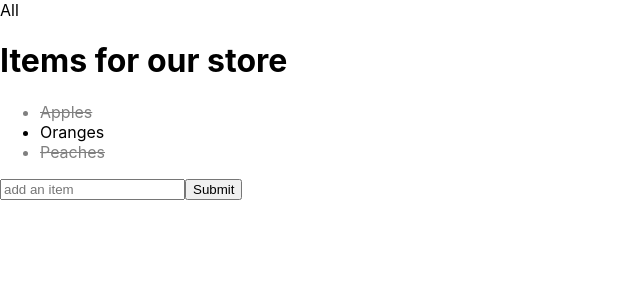
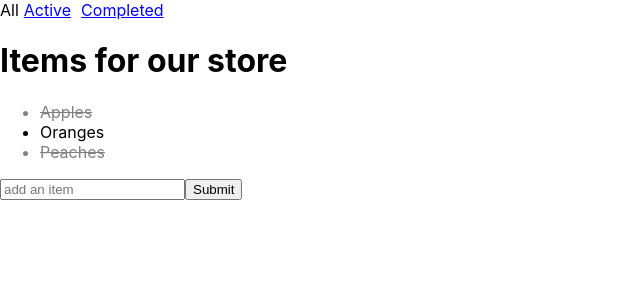
Before and after one commit to bargyle/grocery-list, a React (Create React App) app: page / in a window 1280 px wide. Shown: the top 300 px of the page, without its empty margins (0-640 px from the left). Built offline with nearby package versions, Linux system fonts and the light colour scheme.

Commit message:
fix filter (name)

```diff
--- a/src/App.js
+++ b/src/App.js
@@ -1,4 +1,4 @@
-import { Component }  from 'react';
+import { Component } from 'react';
 import ItemList from './components/Items/ItemList';
 import ItemForm from './components/Items/ItemForm';
 import Footer from './components/Items/Footer';
--- a/src/components/Items/Footer.js
+++ b/src/components/Items/Footer.js
@@ -12,7 +12,7 @@ const filterLink = (current, name, setFilter) => {
   if (current === name) {
     return <span>{name}</span>
   } else {
-    return <span style={styles.link} onClick={() => setFilter(name)}></span>
+    return <span style={styles.link} onClick={() => setFilter(name)}>{name}</span>
   }
 }
 
```
